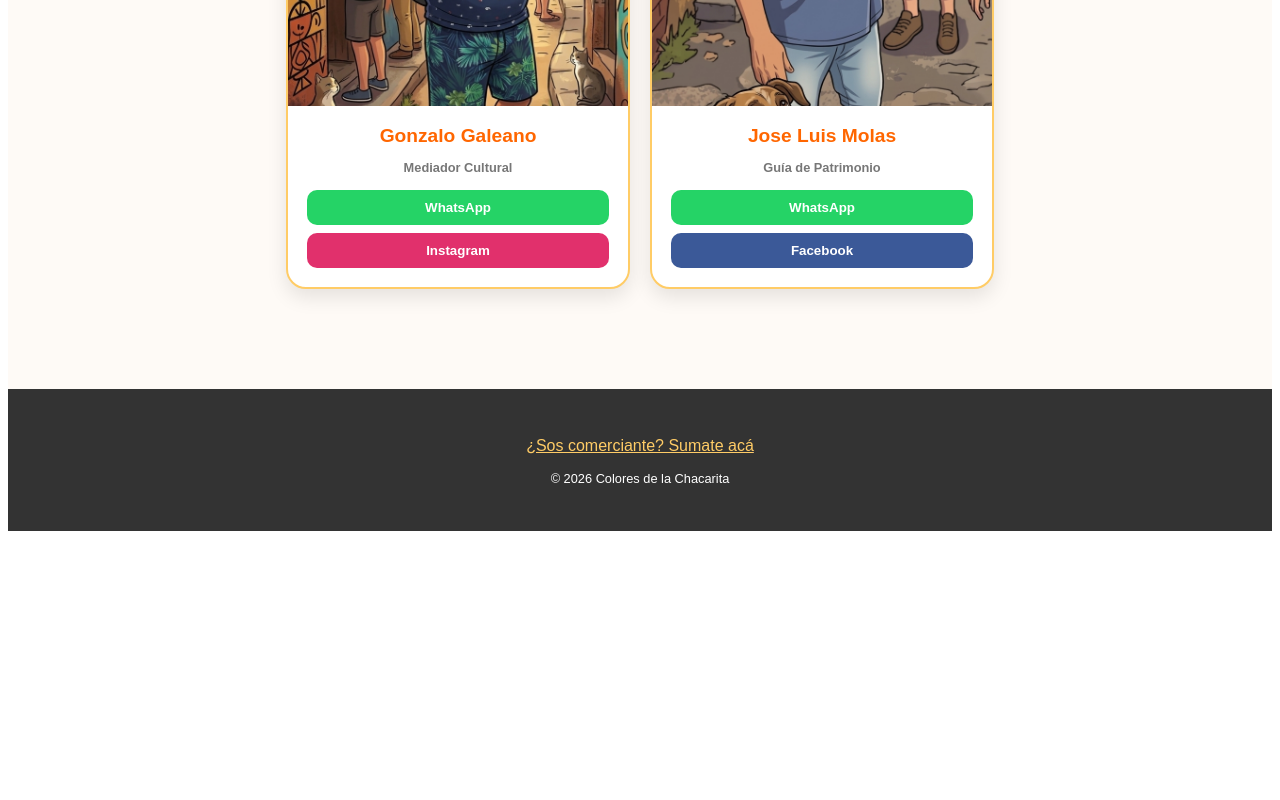
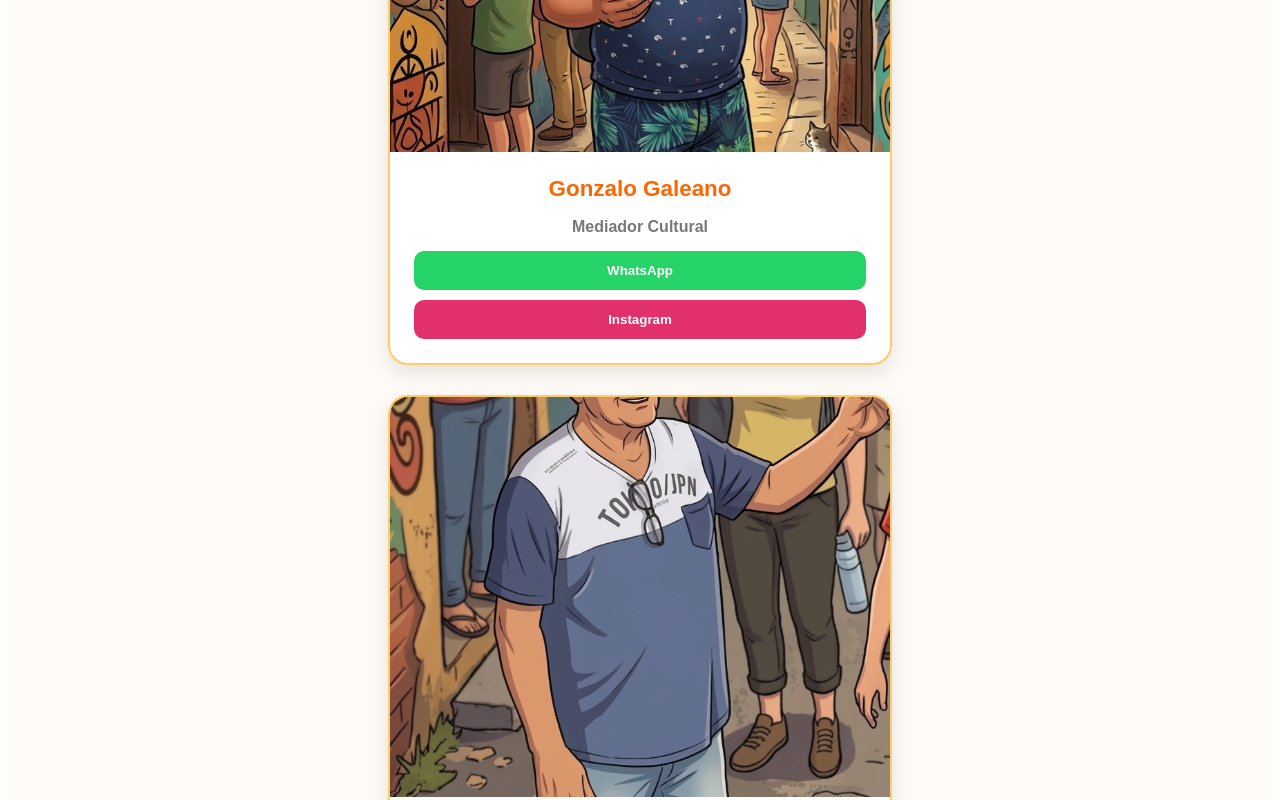
Before and after one commit to coloresdelachacarita-ctrl/colores-chacarita, a Next.js app: page / in a window 1280 px wide. Shown: the part 600-1400 px from the top of the page. Before the commit the page ends 1139 px from the top, so only its background shows below. Built offline with nearby package versions, Linux system fonts and the light colour scheme.

Commit message:
Update index.js

```diff
--- a/pages/index.js
+++ b/pages/index.js
@@ -7,14 +7,14 @@ export default function Home() {
       rol: "Mediador Cultural",
       wa: "https://wa.me/595961793791",
       ig: "https://www.instagram.com/gonza8511",
-      foto: "/GONZALO,GALEANO.jpg" // Nombre exacto de tu archivo subido
+      foto: "/GONZALO,GALEANO.jpg"
     },
     {
       nombre: "Jose Luis Molas",
       rol: "Guía de Patrimonio",
       wa: "https://wa.me/595987418543",
       fb: "https://www.facebook.com/share/1BMUSbvY24/",
-      foto: "/Jose,Luis,Molas.png" // Nombre exacto de tu archivo subido
+      foto: "/Jose,Luis,Molas.png"
     }
   ];
 
@@ -22,7 +22,7 @@ export default function Home() {
     <div style={{ fontFamily: 'Arial, sans-serif', background: '#fefaf6', minHeight: '100vh' }}>
 
       <header style={{ textAlign: 'center', padding: '3rem 1rem', background: 'linear-gradient(to bottom, #ffdd99, #fefaf6)' }}>
-        <h1 style={{ fontSize: '2.5rem', margin: '0' }}>🎨 Colores de la Chacarita</h1>
+        <h1 style={{ fontSize: '2.3rem', margin: '0' }}>🎨 Colores de la Chacarita</h1>
         <p style={{ color: '#666', marginTop: '10px' }}>Arte, Historia y Comunidad viva</p>
         <Link href="/mapa">
           <button style={{ marginTop: '1.5rem', padding: '12px 30px', borderRadius: '30px', border: 'none', background: '#ff6600', color: '#fff', fontWeight: 'bold', cursor: 'pointer', boxShadow: '0 4px 10px rgba(0,0,0,0.2)' }}>
@@ -31,49 +31,44 @@ export default function Home() {
         </Link>
       </header>
 
-      <section style={{ padding: '1rem', maxWidth: '1000px', margin: '0 auto' }}>
+      <section style={{ padding: '1rem', maxWidth: '500px', margin: '0 auto' }}>
         <h2 style={{ textAlign: 'center', color: '#d35400', marginBottom: '2rem' }}>👥 Anfitriones del Barrio</h2>
 
-        {/* CONTENEDOR FLEX INTELIGENTE (RESPONSIVO) */}
+        {/* Contenedor en columna para que se vea bien en celular */}
         <div style={{
           display: 'flex',
-          justifyContent: 'center',
-          gap: '20px',
-          flexDirection: 'row', // Fila por defecto
-          flexWrap: 'wrap',     // SALTA DE LÍNEA SI NO CABE (ESTO LO HACE RESPONSIVO)
+          flexDirection: 'column', // Uno arriba y otro abajo
+          alignItems: 'center',
+          gap: '30px',
           paddingBottom: '20px'
         }}>
           {anfitriones.map((a, i) => (
             <div key={i} style={{
-              minWidth: '280px', // Ancho mínimo para que la foto no se corte
-              maxWidth: '340px', // Ancho máximo para que no se vea gigante
-              width: '100%',      // Ocupa todo el espacio que pueda hasta el max
+              width: '100%',
               background: '#fff',
               borderRadius: '20px',
               boxShadow: '0 8px 20px rgba(0,0,0,0.1)',
               overflow: 'hidden',
               border: '2px solid #ffcc66'
             }}>
-              {/* Foto de Perfil */}
               <div style={{
-                height: '350px',
+                height: '400px', // Foto más alta para que se luzca
                 backgroundImage: `url(${a.foto})`,
-                backgroundSize: 'cover', // La foto llena el espacio sin cortarse feo
-                backgroundPosition: 'center', // Centra la cara si la foto es ancha
+                backgroundSize: 'cover',
+                backgroundPosition: 'center',
                 backgroundColor: '#f0f0f0'
               }}></div>
 
-              <div style={{ padding: '1.2rem', textAlign: 'center' }}>
-                <h3 style={{ margin: '0', color: '#ff6600', fontSize: '1.2rem' }}>{a.nombre}</h3>
-                <p style={{ fontWeight: 'bold', color: '#777', fontSize: '0.8rem', marginBottom: '15px' }}>{a.rol}</p>
+              <div style={{ padding: '1.5rem', textAlign: 'center' }}>
+                <h3 style={{ margin: '0', color: '#ff6600', fontSize: '1.4rem' }}>{a.nombre}</h3>
+                <p style={{ fontWeight: 'bold', color: '#777', marginBottom: '15px' }}>{a.rol}</p>
 
-                {/* Botones Sociales */}
-                <div style={{ display: 'flex', flexDirection: 'column', gap: '8px' }}>
+                <div style={{ display: 'flex', flexDirection: 'column', gap: '10px' }}>
                   <a href={a.wa} target="_blank" rel="noreferrer" style={{ textDecoration: 'none' }}>
-                    <button style={{ width: '100%', padding: '10px', borderRadius: '10px', border: 'none', background: '#25D366', color: '#fff', fontWeight: 'bold', cursor: 'pointer' }}>WhatsApp</button>
+                    <button style={{ width: '100%', padding: '12px', borderRadius: '10px', border: 'none', background: '#25D366', color: '#fff', fontWeight: 'bold', cursor: 'pointer' }}>WhatsApp</button>
                   </a>
                   <a href={a.ig || a.fb} target="_blank" rel="noreferrer" style={{ textDecoration: 'none' }}>
-                    <button style={{ width: '100%', padding: '10px', borderRadius: '10px', border: 'none', background: a.ig ? '#E1306C' : '#3b5998', color: '#fff', fontWeight: 'bold', cursor: 'pointer' }}>{a.ig ? 'Instagram' : 'Facebook'}</button>
+                    <button style={{ width: '100%', padding: '12px', borderRadius: '10px', border: 'none', background: a.ig ? '#E1306C' : '#3b5998', color: '#fff', fontWeight: 'bold', cursor: 'pointer' }}>{a.ig ? 'Instagram' : 'Facebook'}</button>
                   </a>
                 </div>
               </div>
@@ -82,11 +77,14 @@ export default function Home() {
         </div>
       </section>
 
-      <footer style={{ marginTop: '4rem', textAlign: 'center', padding: '2rem', background: '#333', color: '#fff' }}>
+      {/* FOOTER CON EL TEXTO QUE PEDISTE */}
+      <footer style={{ marginTop: '4rem', textAlign: 'center', padding: '3rem 1rem', background: '#1a1a1a', color: '#fff' }}>
         <Link href="/suscripcion">
-          <p style={{ color: '#ffcc66', cursor: 'pointer', textDecoration: 'underline' }}>¿Sos comerciante? Sumate acá</p>
+          <p style={{ color: '#ffcc66', cursor: 'pointer', textDecoration: 'underline', fontSize: '1.1rem', fontWeight: 'bold' }}>
+            ¿Tenes un comercio en la chaca? Sumate al proyecto acá
+          </p>
         </Link>
-        <p style={{ fontSize: '0.8rem', marginTop: '10px' }}>© 2026 Colores de la Chacarita</p>
+        <p style={{ fontSize: '0.8rem', marginTop: '20px', opacity: '0.7' }}>© 2026 Colores de la Chacarita</p>
       </footer>
     </div>
   );
```
